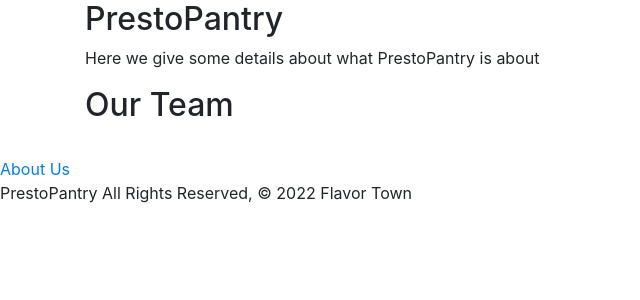
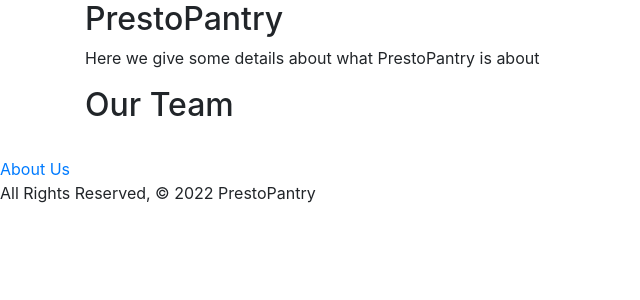
Before and after one commit to dmill166/PrestoPantry, a Django app: template prestopantry_app/templates/about.html in a window 1280 px wide. Shown: the part 24-324 px from the top of the page, without its empty margins (0-640 px from the left). Run offline with Django 3.2, Linux system fonts and the light colour scheme; the template is opened without the code that fills it, so the values that code supplies are empty; some libraries are stand-ins or nearby versions.

Commit message:
I hope that was the last 'flavortown'

```diff
--- a/prestopantry_app/templates/base.html
+++ b/prestopantry_app/templates/base.html
@@ -44,7 +44,7 @@
         <div class="nav-footer">
           <a href="{% url 'about' %}">About Us</a><br>
         </div>
-        <div class="right">PrestoPantry All Rights Reserved, &copy; 2022 Flavor Town &nbsp;</div>
+        <div class="right"> All Rights Reserved, &copy; 2022 PrestoPantry &nbsp;</div>
       </footer>
 
     <!-- Optional JavaScript -->
```
